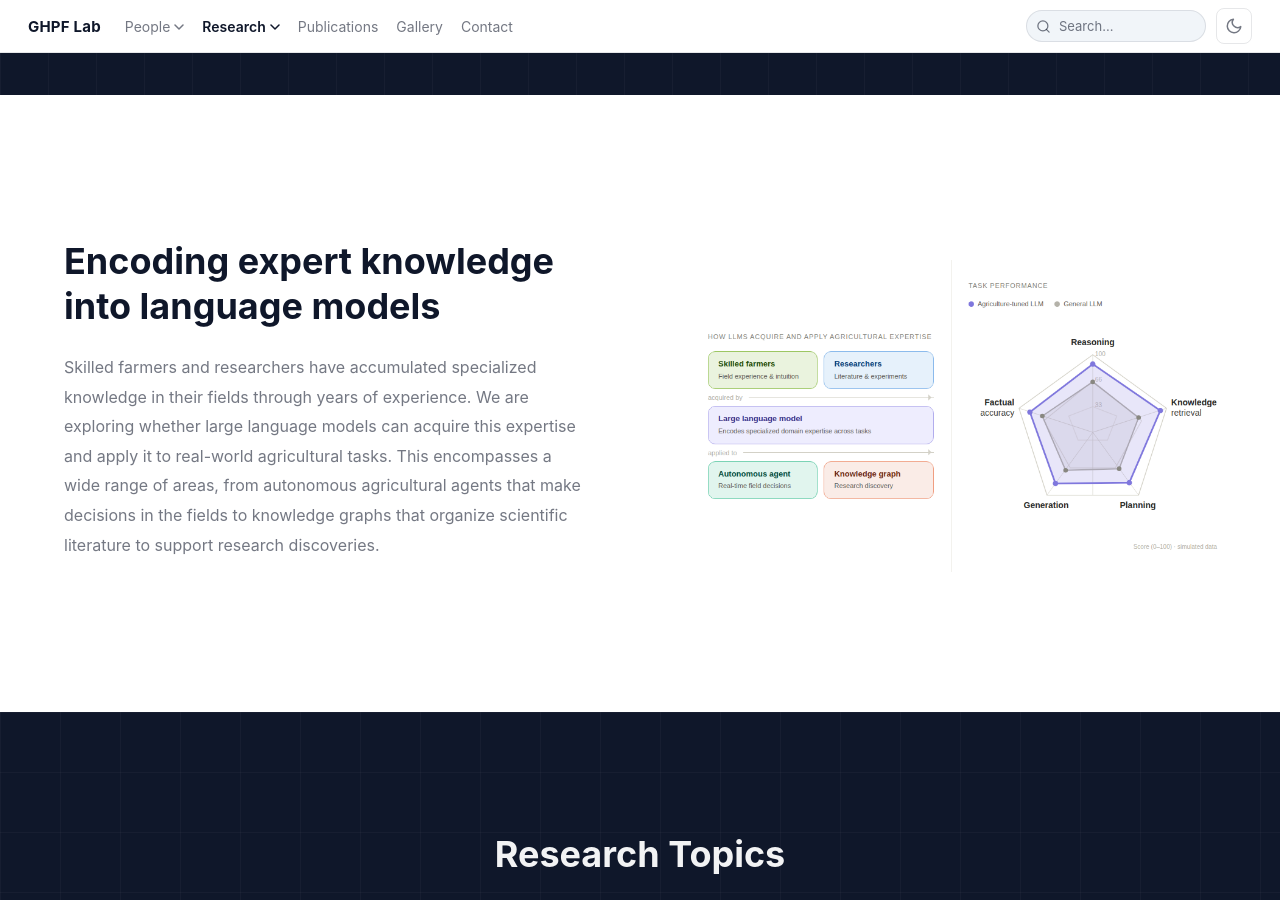
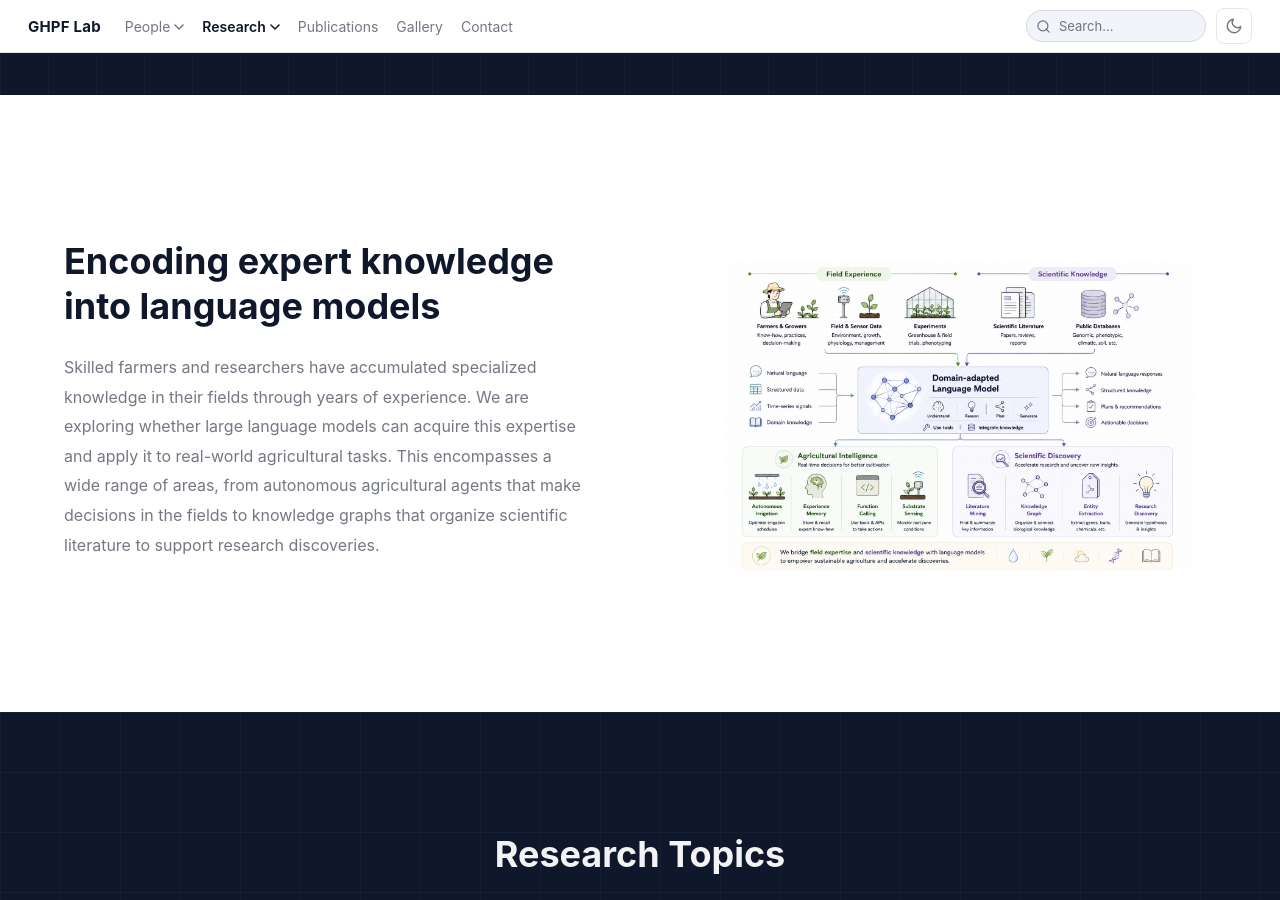
Before and after one commit to snughpf-alt/ghpf-lab-web-final-2, a Jekyll site: the page built from research/autonomous-control.md, in a window 1280 px wide and 900 px high, scrolled down 388 px. Built offline with Jekyll 4.4.1, drawn with Linux system fonts in a browser that asks for light colours; some web fonts are replaced.

Commit message:
Replace LLM overview image with new farmer/knowledge-to-LLM framework diagram

```diff
--- a/research/autonomous-control.md
+++ b/research/autonomous-control.md
@@ -63,7 +63,7 @@ title: LLM Application in Agriculture
     <p class="rd-overview-split__desc">Skilled farmers and researchers have accumulated specialized knowledge in their fields through years of experience. We are exploring whether large language models can acquire this expertise and apply it to real-world agricultural tasks. This encompasses a wide range of areas, from autonomous agricultural agents that make decisions in the fields to knowledge graphs that organize scientific literature to support research discoveries.</p>
   </div>
   <div class="rd-overview-split__visual" style="background:transparent;padding:24px">
-    <img src="{{ '/assets/img/research/llm-acquire-apply.png' | relative_url }}" alt="How LLMs acquire and apply agricultural expertise — flow from farmers and researchers through an LLM into autonomous agents and knowledge graphs, with a task performance radar chart comparing agriculture-tuned vs general LLM" class="rd-overview-split__illustration" style="border-radius:12px;max-width:100%;max-height:none">
+    <img src="{{ '/assets/img/research/llm-agri-framework.png' | relative_url }}" alt="Framework bridging field experience and scientific knowledge through a domain-adapted language model into agricultural intelligence and scientific discovery" class="rd-overview-split__illustration" style="border-radius:12px;max-width:100%;max-height:none">
   </div>
 </section>
 
```
Also changed, not shown: assets/img/research/llm-agri-framework.png (added).
